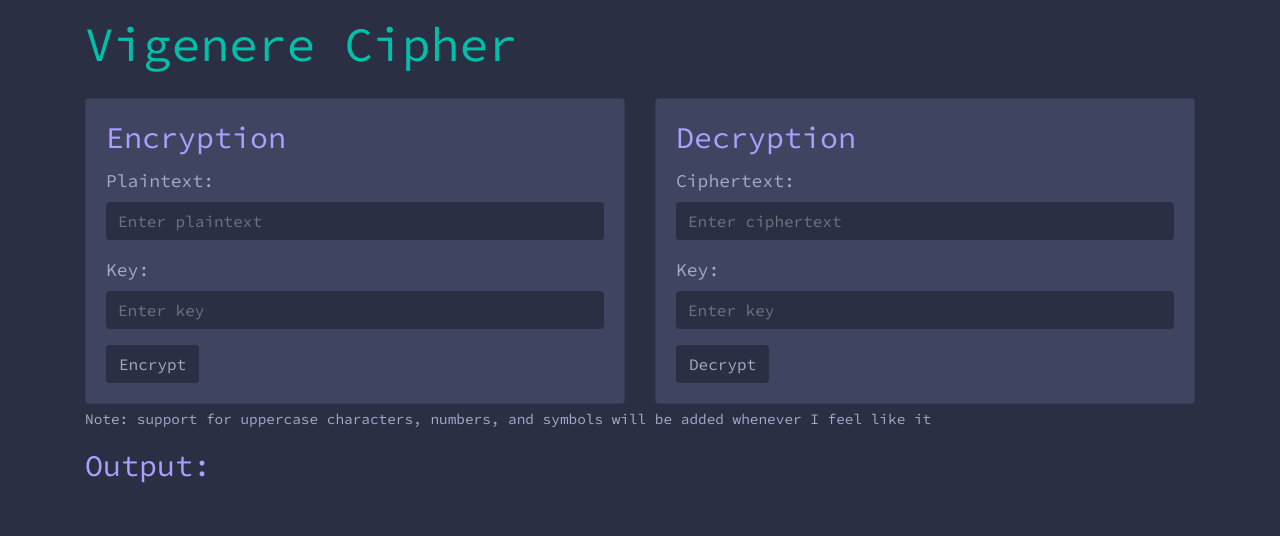
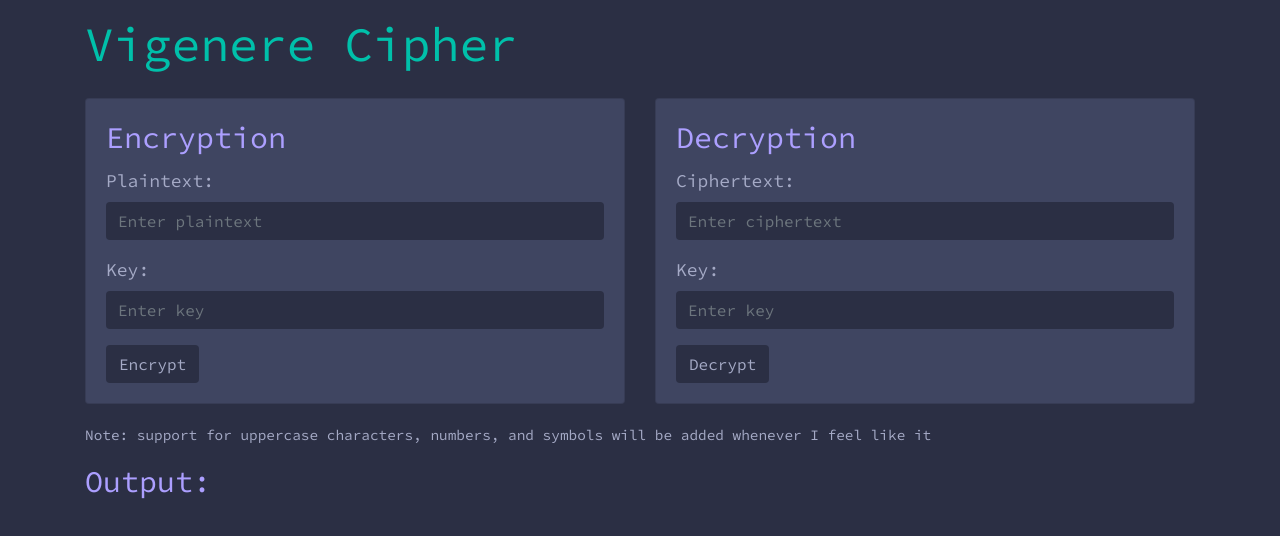
Before and after one commit to vinayakgajjewar/vigenere-cipher-web-app, a plain HTML site: page index.html in a window 1280 px wide. Drawn offline with nearby package versions, Linux system fonts and the light colour scheme.

Commit message:
Add spacing

```diff
--- a/index.html
+++ b/index.html
@@ -58,7 +58,7 @@
           </div>
         </div>
       </div>
-      <p><small>Note: support for uppercase characters, numbers, and symbols will be added whenever I feel like it</small></p>
+      <p class="mt-3"><small>Note: support for uppercase characters, numbers, and symbols will be added whenever I feel like it</small></p>
       <div class="row mt-3">
         <div class="col">
           <h2>Output:</h2>
```
